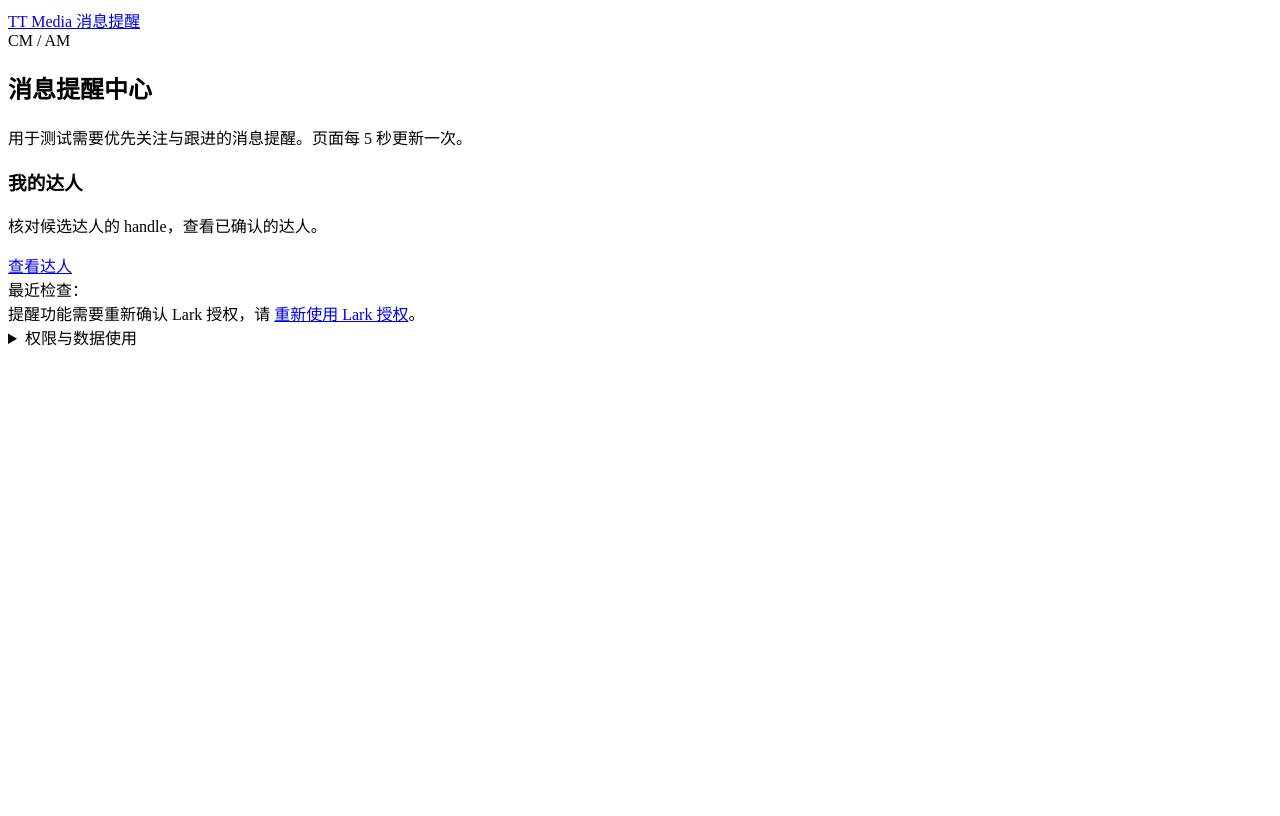
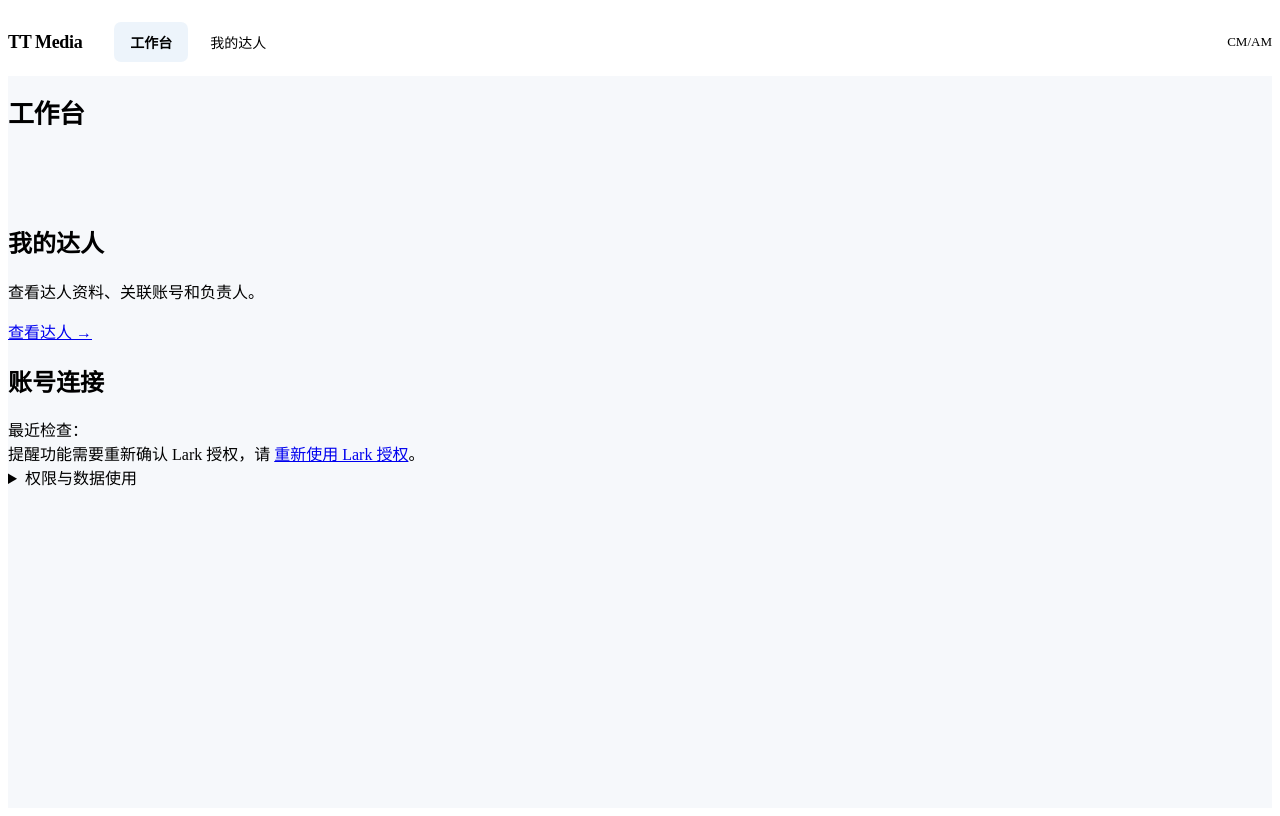
Before and after one commit to ttmedialondon/lark-cm-am-assistant, a FastAPI app: template backend/app/templates/dashboard.html in a window 1280 px wide. Run offline with FastAPI, Linux system fonts and the light colour scheme; the template is opened without the code that fills it, so the values that code supplies are empty; some libraries are stand-ins or nearby versions.

Commit message:
Unify business navigation and simplify the workbench layout

```diff
--- a/backend/app/main.py
+++ b/backend/app/main.py
@@ -56,6 +56,21 @@
 
 
 def _template(request: Request, name: str, context: dict[str, Any], status_code: int = 200):
+    if name in {"dashboard.html", "creator_handles.html", "creator_broadcast.html", "offhours_summary.html"}:
+        authorization = context["authorization"]
+        # Reuse the page's effective access; a navigation link never grants access.
+        owner = bool(context.get("admin_role") == "owner"
+                     or context.get("creator_data", {}).get("can_view_unassigned")
+                     or context.get("summary_data", {}).get("can_manage")
+                     or name == "creator_broadcast.html")
+        active = authorization["status"] == "active"
+        context = {**context, "business_nav": {
+            "can_broadcast": active and owner,
+            "can_summary": context.get("offhours_summary_visible", active and (
+                bool(authorization.get("body_consent_at")) or owner
+                or _is_remi_tester(authorization, {"is_owner": owner})
+            )),
+        }}
     return templates.TemplateResponse(request, name, context, status_code=status_code)
 
 
--- a/backend/app/static/app.css
+++ b/backend/app/static/app.css
@@ -14,6 +14,39 @@
 }
 .group-name-cell { max-width: 26rem; }
 
+.business-page { min-height: 100vh; color: var(--tblr-body-color); background: var(--tblr-bg-surface-secondary, #f6f8fb); }
+.business-page .container-xl { max-width: 1280px; }
+.business-page .page-body, .business-page .oh-main { padding-top: 32px; padding-bottom: 40px; }
+.business-page .page-title { font-size: 26px; font-weight: 600; letter-spacing: -.02em; }
+.business-page .card { border-radius: 12px; box-shadow: none; }
+.business-page .business-heading { display: flex; align-items: center; justify-content: space-between; flex-wrap: wrap; gap: 16px; margin-bottom: 24px; }
+.business-page .business-heading p { margin: 6px 0 0; color: var(--tblr-secondary); }
+.business-page .business-feature-card { transition: border-color .15s; }
+.business-page .business-feature-card:hover { border-color: var(--tblr-primary); }
+.business-page#broadcast-app .page-body { padding-top: 32px; }
+.business-page#broadcast-app .card { border-radius: 12px; box-shadow: none; }
+.business-nav { background: var(--tblr-bg-surface, #fff); border-bottom: 1px solid var(--tblr-border-color); }
+.business-nav__inner { display: flex; align-items: center; gap: 32px; min-height: 68px; }
+.business-nav__brand { flex-shrink: 0; color: var(--tblr-body-color); text-decoration: none; font-size: 18px; font-weight: 650; letter-spacing: -.02em; }
+.business-nav__links { display: flex; align-items: center; gap: 6px; flex: 1; min-width: 0; overflow-x: auto; white-space: nowrap; scrollbar-width: thin; }
+.business-nav__link { flex-shrink: 0; padding: 10px 16px; border-radius: 7px; color: var(--tblr-secondary); text-decoration: none; font-size: 14px; }
+.business-nav__link:hover { color: var(--tblr-primary); background: var(--tblr-bg-surface-secondary, #f6f8fb); }
+.business-nav__link.is-active { color: var(--tblr-primary); background: var(--tblr-primary-lt, #edf4fb); font-weight: 600; }
+.business-nav__account { max-width: 160px; overflow: hidden; text-overflow: ellipsis; white-space: nowrap; color: var(--tblr-secondary); font-size: 13px; }
+.business-nav__admin { flex-shrink: 0; color: var(--tblr-secondary); text-decoration: none; font-size: 13px; }
+.business-nav a:focus-visible { outline: 2px solid var(--tblr-primary); outline-offset: 2px; }
+.business-page.oh-page .oh-heading h1 { font-size: 26px; font-weight: 600; }
+.business-page.oh-page .oh-heading { margin-bottom: 24px; }
+@media (max-width: 767px) {
+  .business-nav__inner { min-height: 60px; gap: 8px 12px; flex-wrap: wrap; padding-block: 12px; }
+  .business-nav__brand { flex: 1; font-size: 16px; }
+  .business-nav__links { order: 3; flex-basis: 100%; }
+  .business-nav__link { padding: 9px 12px; font-size: 13px; }
+  .business-nav__account { max-width: 160px; font-size: 12px; }
+  .business-page .page-body, .business-page .oh-main { padding-top: 24px; }
+  .business-page#broadcast-app .page-body { padding-top: 24px; }
+}
+
 @media (min-width: 992px) and (min-height: 48rem) {
   .admin-directory { display: flex; flex-direction: column; height: 100dvh; overflow: hidden; }
   .admin-directory > .navbar, .admin-directory > .page-header, .admin-directory__card > .card-header, .admin-directory__card > .card-footer { flex: 0 0 auto; }
--- a/backend/app/templates/base.html
+++ b/backend/app/templates/base.html
@@ -6,7 +6,7 @@
     <meta name="robots" content="noindex,nofollow">
     <title>{% block title %}Lark CM/AM Assistant{% endblock %}</title>
     <link rel="stylesheet" href="https://cdn.jsdelivr.net/npm/@tabler/core@1.4.0/dist/css/tabler.min.css">
-    <link rel="stylesheet" href="/static/app.css?v=message-workspace-20260905">
+    <link rel="stylesheet" href="/static/app.css?v=business-nav-20261007">
     {% block extra_head %}{% endblock %}
   </head>
   <body>
--- a/backend/app/templates/creator_broadcast.html
+++ b/backend/app/templates/creator_broadcast.html
@@ -2,10 +2,10 @@
 {% block title %}群发消息 · TT Media{% endblock %}
 {% block extra_head %}<link rel="stylesheet" href="/static/creator-broadcast.css?v=20261007-permission-gate">{% endblock %}
 {% block body %}
-<div class="page" id="broadcast-app" data-csrf="{{ csrf_token }}" data-actor="{{ authorization.id }}">
-  <header class="navbar navbar-expand-md"><div class="container-xl"><a class="navbar-brand" href="/dashboard">TT Media</a><div class="navbar-nav flex-row gap-3"><a class="nav-link" href="/creators">我的达人</a><span class="nav-link text-secondary">{{ authorization.display_name or 'CM/AM' }}</span></div></div></header>
+<div class="page business-page" id="broadcast-app" data-csrf="{{ csrf_token }}" data-actor="{{ authorization.id }}">
+  {% with business_section='broadcast' %}{% include "partials/business_nav.html" %}{% endwith %}
   <main class="page-wrapper"><div class="page-body"><div class="container-xl">
-    <div class="broadcast-heading mb-4"><h2 class="page-title">群发消息</h2><span class="badge bg-yellow-lt">仅预览 · 不会发送</span></div>
+    <div class="business-heading"><div><h2 class="page-title">群发消息</h2><p>选择接收对象，编辑并预览消息。</p></div><span class="badge bg-yellow-lt">仅预览 · 不会发送</span></div>
     <div class="broadcast-permissions mb-4" id="broadcast-permission-bar" aria-busy="true">
       <div class="broadcast-account"><label class="form-label mb-1" id="broadcast-cm-label" for="broadcast-cm">达人范围</label><select class="form-select" id="broadcast-cm"><option value="all">全部已入库达人</option>{% for cm in broadcast_data.cms %}<option value="{{ cm.id }}">{{ cm.name }} 负责的达人</option>{% endfor %}</select></div>
       <div role="status" aria-live="polite"><span id="broadcast-permission-account">当前账号</span><span class="badge bg-secondary-lt ms-2" id="broadcast-permission-status">正在核对授权</span><div class="small text-secondary mt-1" id="broadcast-permission-message"></div></div>
--- a/backend/app/templates/creator_handles.html
+++ b/backend/app/templates/creator_handles.html
@@ -2,10 +2,10 @@
 {% block title %}我的达人 · TT Media{% endblock %}
 {% block extra_head %}<link rel="stylesheet" href="/static/creator-roster.css?v=20261007-broadcast-selection">{% endblock %}
 {% block body %}
-<div class="page" id="creators-app" data-csrf="{{ csrf_token }}" data-tab="{{ creator_tab }}" data-actor="{{ authorization.id }}">
-  <header class="navbar navbar-expand-md"><div class="container-xl"><a class="navbar-brand" href="/dashboard">TT Media</a><div class="navbar-nav flex-row gap-2"><a class="nav-link" href="/dashboard">消息提醒</a><span class="nav-link text-secondary">{{ authorization.display_name or 'CM' }}</span></div></div></header>
+<div class="page business-page" id="creators-app" data-csrf="{{ csrf_token }}" data-tab="{{ creator_tab }}" data-actor="{{ authorization.id }}">
+  {% with business_section='creators' %}{% include "partials/business_nav.html" %}{% endwith %}
   <main class="page-wrapper"><div class="page-body"><div class="container-xl">
-    <div class="d-flex align-items-center justify-content-between flex-wrap gap-3 mb-3"><div><h2 class="page-title">我的达人</h2><p class="text-secondary mb-0">查看已入库的达人与账号。</p></div><div class="btn-list">{% if creator_data.can_view_unassigned %}<a class="btn btn-outline-primary" href="/creators/broadcast">群发消息 <span class="badge bg-primary-lt ms-2">预览</span></a>{% endif %}<button type="button" id="creators-import-open" class="btn btn-primary">Excel 导入</button><button type="button" id="creators-refresh" class="btn btn-outline-secondary">刷新</button></div></div>
+    <div class="business-heading"><div><h2 class="page-title">我的达人</h2><p>查看达人账号与负责人。</p></div><div class="btn-list">{% if creator_data.can_view_unassigned %}<a class="btn btn-outline-primary" href="/creators/broadcast">群发预览</a>{% endif %}<button type="button" id="creators-import-open" class="btn btn-primary">导入 Excel</button><button type="button" id="creators-refresh" class="btn btn-outline-secondary">刷新</button></div></div>
     <div id="creators-notice" class="alert d-none" role="status"></div>
     {% if creator_data.can_select_cm %}<section class="card mb-3" aria-label="名单负责人"><div class="card-body">
       <label for="creators-cm" class="form-label">负责人</label><select id="creators-cm" class="form-select"><option value="">暂无可用负责人</option></select>
--- a/backend/app/templates/dashboard.html
+++ b/backend/app/templates/dashboard.html
@@ -1,34 +1,57 @@
 {% extends "base.html" %}
-{% block title %}消息提醒中心 · Lark CM/AM Assistant{% endblock %}
+{% block title %}工作台 · Lark CM/AM Assistant{% endblock %}
 {% block body %}
-<div class="page">
-  <header class="navbar navbar-expand-md d-print-none">
-    <div class="container-xl">
-      <a class="navbar-brand" href="/">TT Media 消息提醒</a>
-      <div class="navbar-nav flex-row order-md-last">
-        {% if admin_role %}<div class="nav-item"><a class="nav-link" href="{{ admin_landing_path }}">管理台</a></div>{% endif %}
-        <div class="nav-item"><span class="nav-link text-secondary">{{ authorization.display_name or "CM / AM" }}</span></div>
-      </div>
-    </div>
-  </header>
+<div class="page business-page workbench">
+  {% set business_section = 'workbench' %}
+  {% include "partials/business_nav.html" %}
   <div class="page-wrapper">
-    <div class="page-header d-print-none">
+    <div class="page-header business-heading d-print-none">
       <div class="container-xl">
-        <div class="row g-2 align-items-center">
-          <div class="col">
-            <h2 class="page-title">消息提醒中心</h2>
-            <div class="text-secondary mt-1">用于测试需要优先关注与跟进的消息提醒。页面每 5 秒更新一次。</div>
-          </div>
-        </div>
+        <h1 class="page-title">工作台</h1>
       </div>
     </div>
     <div class="page-body">
       <div class="container-xl">
-        <section class="card mb-4"><div class="card-body d-flex flex-wrap align-items-center justify-content-between gap-3"><div><h3 class="card-title mb-1">我的达人</h3><p class="text-secondary mb-0">核对候选达人的 handle，查看已确认的达人。</p></div><a class="btn btn-primary" href="/creators">查看达人</a></div></section>
-        {% if offhours_summary_visible %}
-        <section class="card mb-4 border-primary"><div class="card-body d-flex flex-wrap align-items-center justify-content-between gap-3"><div><h3 class="card-title mb-1">达人消息总结</h3><p class="text-secondary mb-0">已入库达人 · 查看上班、下班时段的消息总结和最近7天记录。</p></div><a class="btn btn-primary" href="/dashboard/offhours-summary">查看消息总结</a></div></section>
-        {% endif %}
-        {% include "partials/stats.html" %}
+        <section class="row g-3 mb-5" aria-label="常用功能">
+          <div class="col-md-4">
+            <div class="card business-feature-card h-100">
+              <div class="card-body d-flex flex-column">
+                <h2 class="card-title">我的达人</h2>
+                <p class="text-secondary flex-grow-1 mb-0">查看达人资料、关联账号和负责人。</p>
+                <a class="fw-medium align-self-start mt-4" href="/creators">查看达人 →</a>
+              </div>
+            </div>
+          </div>
+          {% if business_nav and business_nav.can_broadcast %}
+          <div class="col-md-4">
+            <div class="card business-feature-card h-100">
+              <div class="card-body d-flex flex-column">
+                <div class="d-flex align-items-center gap-2 mb-3">
+                  <h2 class="card-title mb-0">群发消息</h2>
+                  <span class="badge bg-secondary-lt">预览</span>
+                </div>
+                <p class="text-secondary flex-grow-1 mb-0">选择接收对象，编辑内容并预览消息。</p>
+                <a class="fw-medium align-self-start mt-4" href="/creators/broadcast">准备消息 →</a>
+              </div>
+            </div>
+          </div>
+          {% endif %}
+          {% if offhours_summary_visible or (business_nav and business_nav.can_summary) %}
+          <div class="col-md-4">
+            <div class="card business-feature-card h-100">
+              <div class="card-body d-flex flex-column">
+                <h2 class="card-title">消息总结</h2>
+                <p class="text-secondary flex-grow-1 mb-0">查看达人消息总结和最近 7 天记录。</p>
+                <a class="fw-medium align-self-start mt-4" href="/dashboard/offhours-summary">查看总结 →</a>
+              </div>
+            </div>
+          </div>
+          {% endif %}
+        </section>
+        <section aria-labelledby="connection-title">
+          <h2 id="connection-title" class="h3 mb-3">账号连接</h2>
+          {% include "partials/stats.html" %}
+        </section>
         {% if not body_consent %}
         <div class="alert alert-info mt-4">提醒功能需要重新确认 Lark 授权，请 <a href="/auth/lark/start" class="alert-link">重新使用 Lark 授权</a>。</div>
         {% elif authorization.p2p_discovery_status == 'unavailable' %}
--- /dev/null
+++ b/backend/app/templates/partials/business_nav.html
@@ -0,0 +1,18 @@
+{% set nav = business_nav|default({}) %}
+<header class="business-nav">
+  <div class="container-xl business-nav__inner">
+    <a class="business-nav__brand" href="/dashboard">TT Media</a>
+    <nav class="business-nav__links" aria-label="业务导航">
+      {% for section, label, path, visible in [
+        ('workbench', '工作台', '/dashboard', true),
+        ('creators', '我的达人', '/creators', true),
+        ('broadcast', '群发消息', '/creators/broadcast', nav.can_broadcast),
+        ('summary', '消息总结', '/dashboard/offhours-summary', nav.can_summary)
+      ] %}{% if visible %}
+      <a class="business-nav__link{% if business_section == section %} is-active{% endif %}" href="{{ path }}"{% if business_section == section %} aria-current="page"{% endif %}>{{ label }}</a>
+      {% endif %}{% endfor %}
+    </nav>
+    {% if business_section == 'workbench' and admin_role and admin_landing_path %}<a class="business-nav__admin" href="{{ admin_landing_path }}">管理台</a>{% endif %}
+    <span class="business-nav__account" title="{{ authorization.display_name or 'CM/AM' }}">{{ authorization.display_name or 'CM/AM' }}</span>
+  </div>
+</header>
```
Also changed, not shown: backend/app/templates/offhours_summary.html (+4 -4 lines), backend/tests/test_main.py (+24 -8 lines), docs/runbooks/deploy-mvp.md (+1 -1 lines), docs/README.md.
